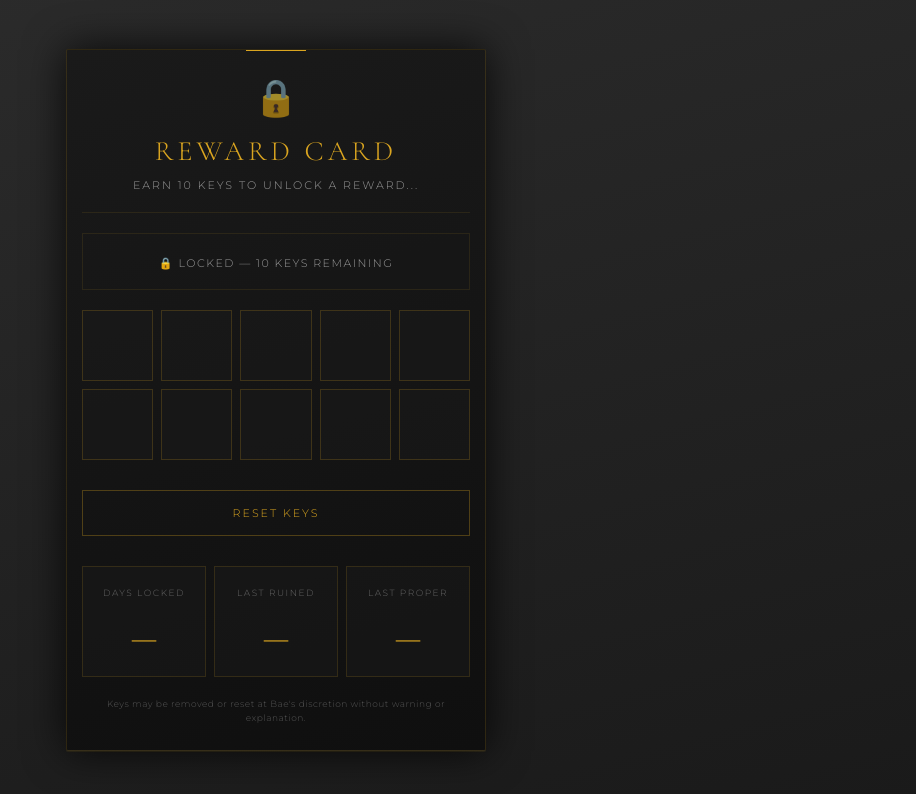
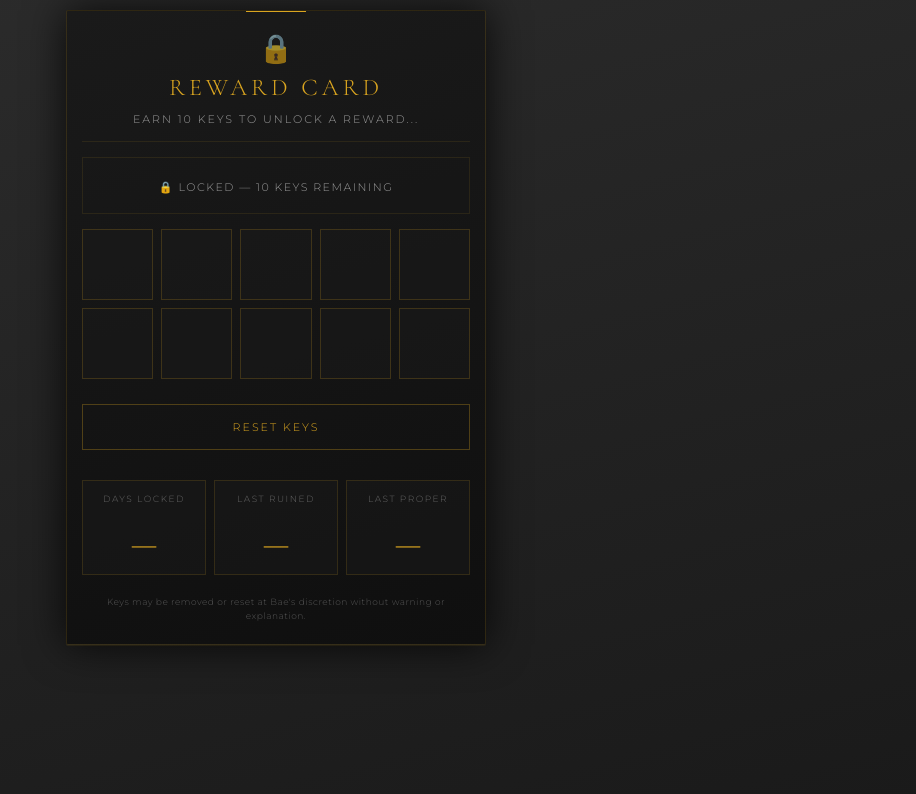
Before and after one commit to SynthzillaPrime/reward-card, a React (Vite) app: page / in a window 1280 px wide. Shown: the top 794 px of the page, without its empty margins (364-1280 px from the left). Built offline with nearby package versions, Linux system fonts and the light colour scheme.

Commit message:
Vibe Ship

```diff
--- a/src/App.css
+++ b/src/App.css
@@ -13,7 +13,7 @@ body {
     background: linear-gradient(165deg, #2c2c2c 0%, #1a1a1a 100%);
     min-height: 100dvh;
     display: flex;
-    align-items: center;
+    align-items: flex-start;
     justify-content: center;
     padding: 10px;
     color: #999;
@@ -24,7 +24,8 @@ body {
 .card {
     background: linear-gradient(165deg, #1a1a1a 0%, #0f0f0f 100%);
     border-radius: 2px;
-    padding: 25px 15px;
+    padding: 20px 15px;
+    max-height: 100dvh;
     max-width: 420px;
     width: 100%;
     box-shadow:
@@ -50,15 +51,15 @@ body {
 
 .header {
     text-align: center;
-    padding-bottom: 20px;
+    padding-bottom: 15px;
     border-bottom: 1px solid rgba(218, 165, 32, 0.1);
-    margin-bottom: 20px;
+    margin-bottom: 15px;
 }
 
 .lock-icon {
-    font-size: 36px;
+    font-size: 28px;
     opacity: 0.6;
-    margin-bottom: 15px;
+    margin-bottom: 8px;
     display: block;
 }
 
@@ -67,7 +68,7 @@ h1 {
     font-weight: 300;
     color: #daa520;
     margin: 0;
-    font-size: 28px;
+    font-size: 24px;
     letter-spacing: 4px;
     text-transform: uppercase;
 }
@@ -85,8 +86,8 @@ h1 {
     display: grid;
     grid-template-columns: repeat(5, 1fr);
     gap: 8px;
-    margin-top: 20px;
-    margin-bottom: 20px;
+    margin-top: 15px;
+    margin-bottom: 15px;
 }
 
 .stamp {
@@ -155,7 +156,7 @@ h1 {
 
 .day-count {
     background: rgba(26, 26, 26, 0.5);
-    padding: 20px 15px;
+    padding: 12px 10px;
     text-align: center;
     border: 1px solid rgba(218, 165, 32, 0.15);
     cursor: pointer;
```
